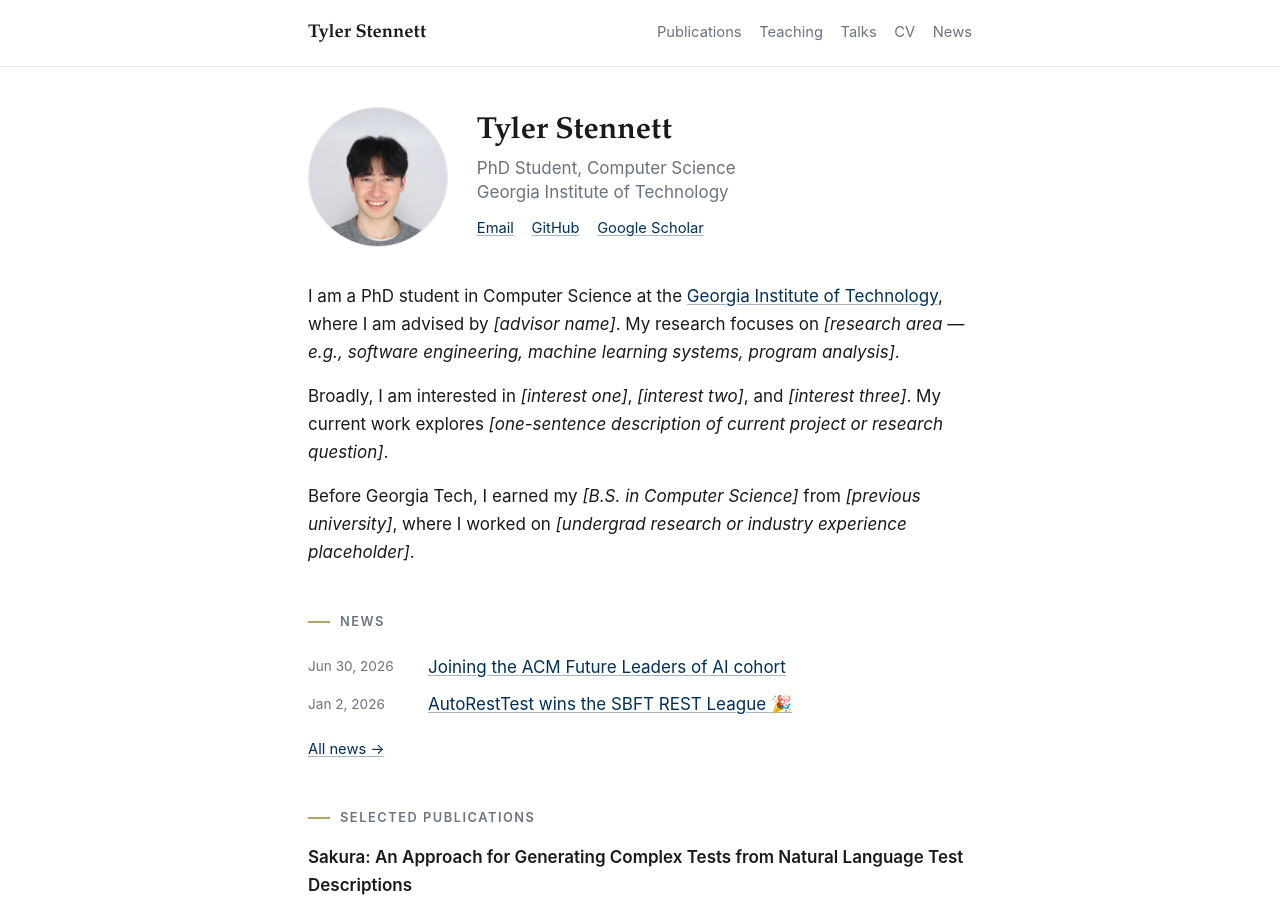
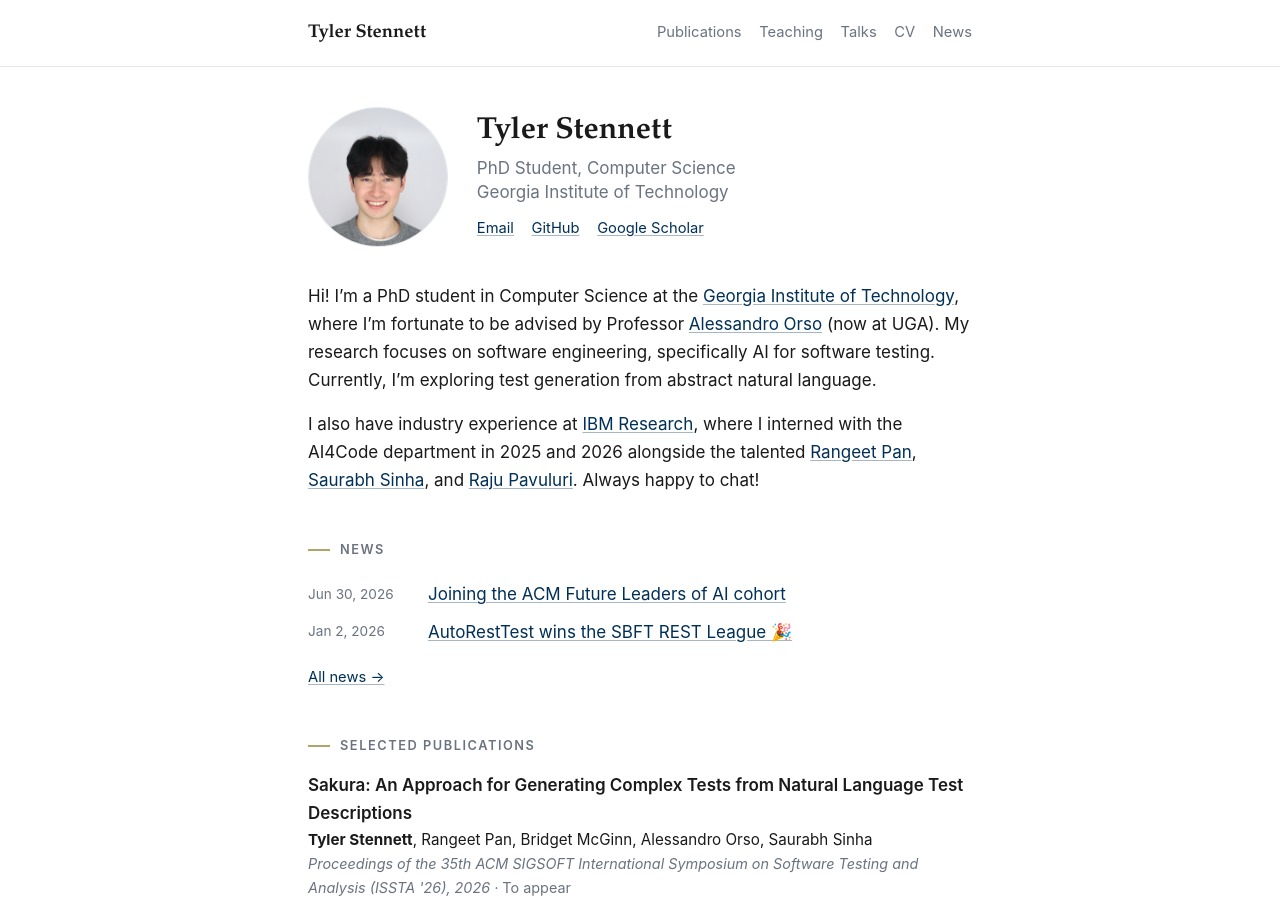
Before and after one commit to tylerstennett/tylerstennett.github.io, a Jekyll site: the page built from index.md, in a window 1280 px wide and 900 px high. Built offline with Jekyll 4.4.1, drawn with Linux system fonts in a browser that asks for light colours.

Commit message:
feat: rewrite home bio with collaborator links

```diff
--- a/index.md
+++ b/index.md
@@ -4,8 +4,6 @@ title: Home
 permalink: /
 ---
 
-I am a PhD student in Computer Science at the [Georgia Institute of Technology](https://www.gatech.edu/), where I am advised by *[advisor name]*. My research focuses on *[research area — e.g., software engineering, machine learning systems, program analysis]*.
+Hi! I'm a PhD student in Computer Science at the [Georgia Institute of Technology](https://www.gatech.edu/), where I'm fortunate to be advised by Professor [Alessandro Orso](https://faculty.cc.gatech.edu/~orso/) (now at UGA). My research focuses on software engineering, specifically AI for software testing. Currently, I'm exploring test generation from abstract natural language.
 
-Broadly, I am interested in *[interest one]*, *[interest two]*, and *[interest three]*. My current work explores *[one-sentence description of current project or research question]*.
-
-Before Georgia Tech, I earned my *[B.S. in Computer Science]* from *[previous university]*, where I worked on *[undergrad research or industry experience placeholder]*.
+I also have industry experience at [IBM Research](https://research.ibm.com/), where I interned with the AI4Code department in 2025 and 2026 alongside the talented [Rangeet Pan](https://rangeetpan.github.io/), [Saurabh Sinha](https://research.ibm.com/people/saurabh-sinha), and [Raju Pavuluri](https://scholar.google.com/citations?user=d52Y4H4AAAAJ&hl=en). Always happy to chat!
```
